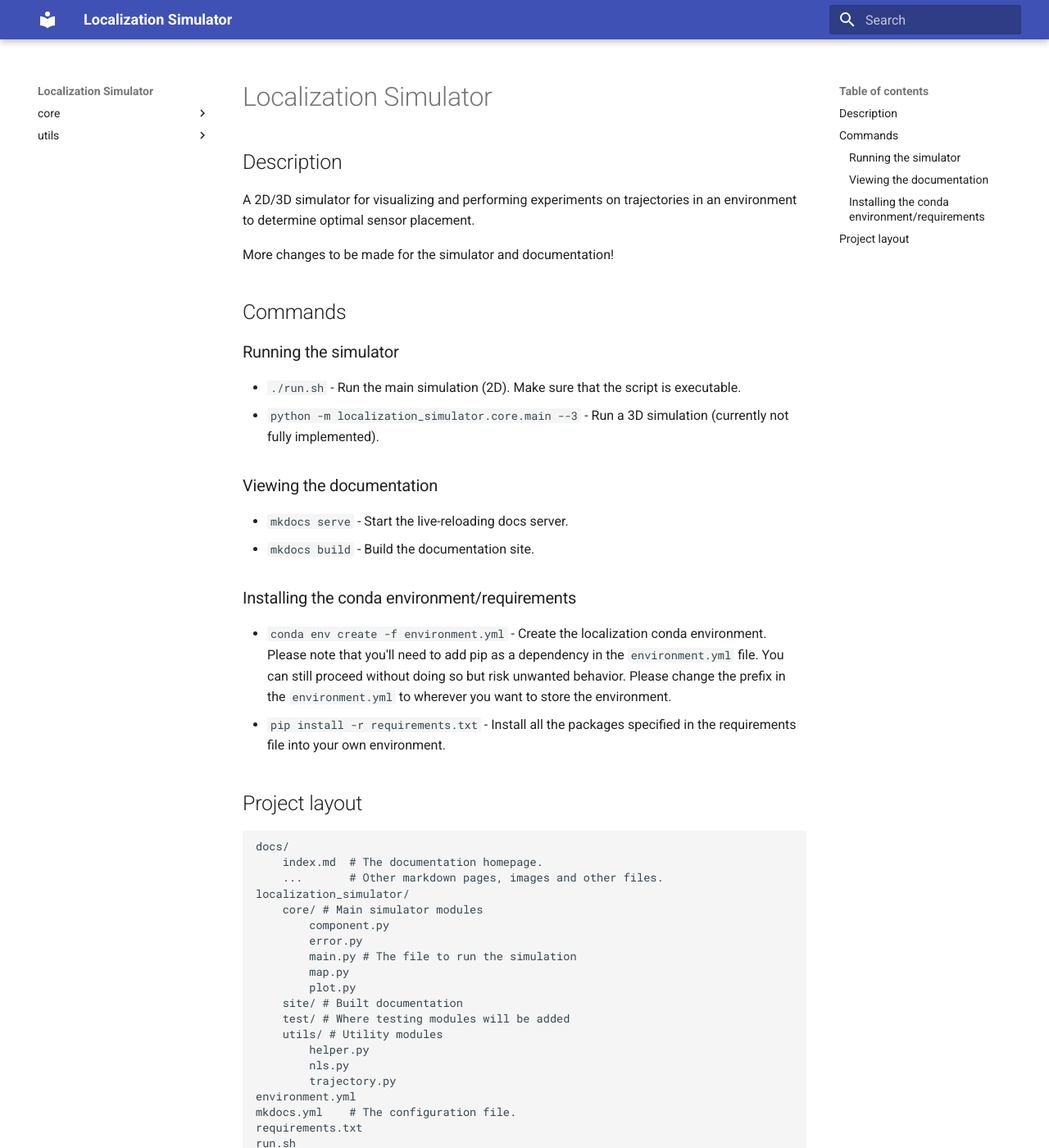
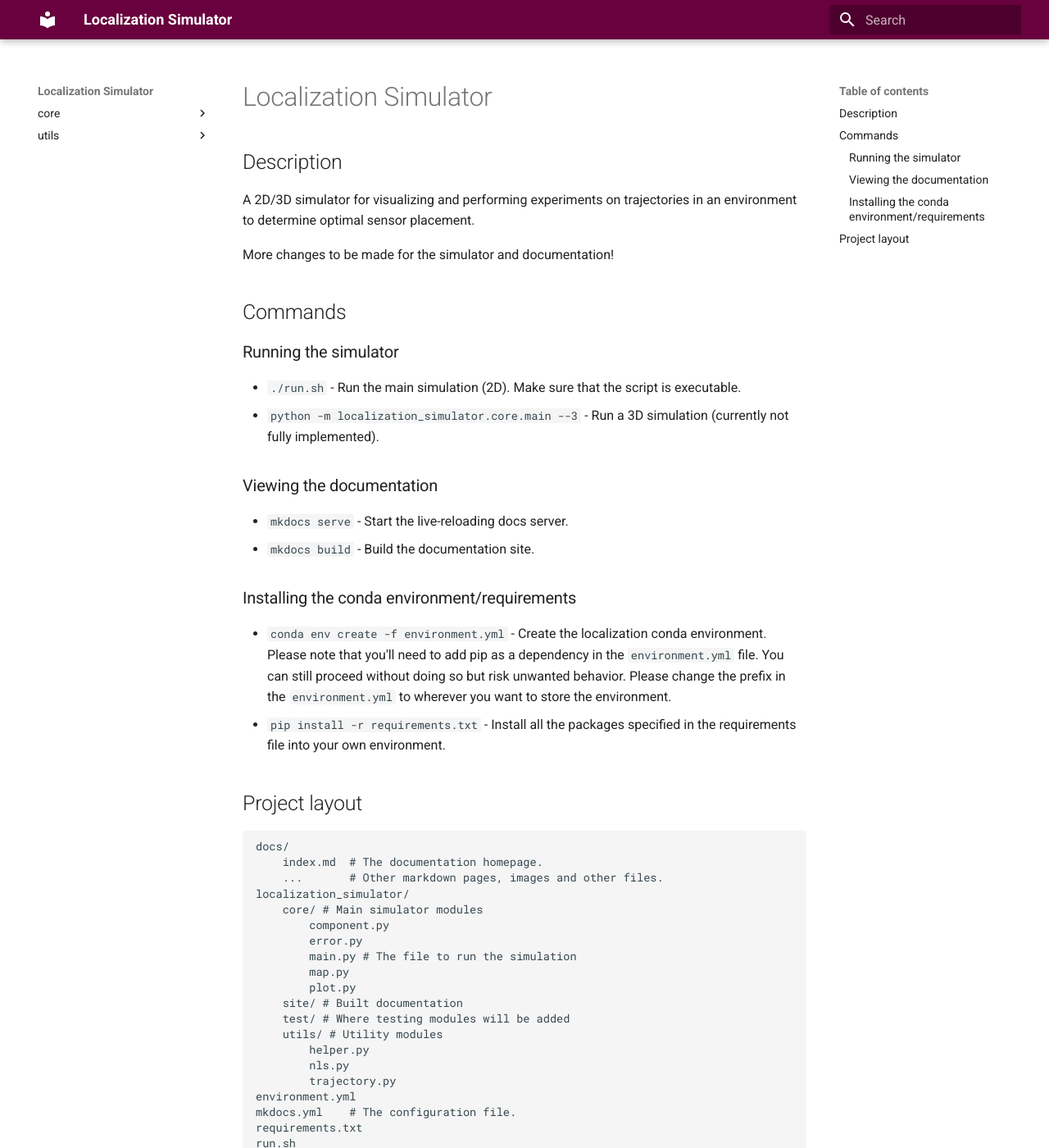
Before and after one commit to ARCO-Lab/localization-simulator, an MkDocs documentation site: the page built from docs/index.md, in a window 1280 px wide and 1400 px high. Shown: the whole window at 82% size. Built offline with MkDocs 1.6.1 and Material for MkDocs 9.7.7, drawn with Linux system fonts in a browser that asks for light colours.

Commit message:
Changed colour to match ARCO

```diff
--- /dev/null
+++ b/docs/stylesheets/extra.css
@@ -0,0 +1,3 @@
+:root {
+    --md-primary-fg-color:        #68013D;
+  }
--- a/mkdocs.yml
+++ b/mkdocs.yml
@@ -1,10 +1,11 @@
 site_name: Localization Simulator
-
+extra_css:
+  - stylesheets/extra.css
 theme:
   name: 'material'
   palette:
-    primary: indigo
-    accent: green
+    primary: custom
+    accent: amber
 
 plugins:
   - search
```
